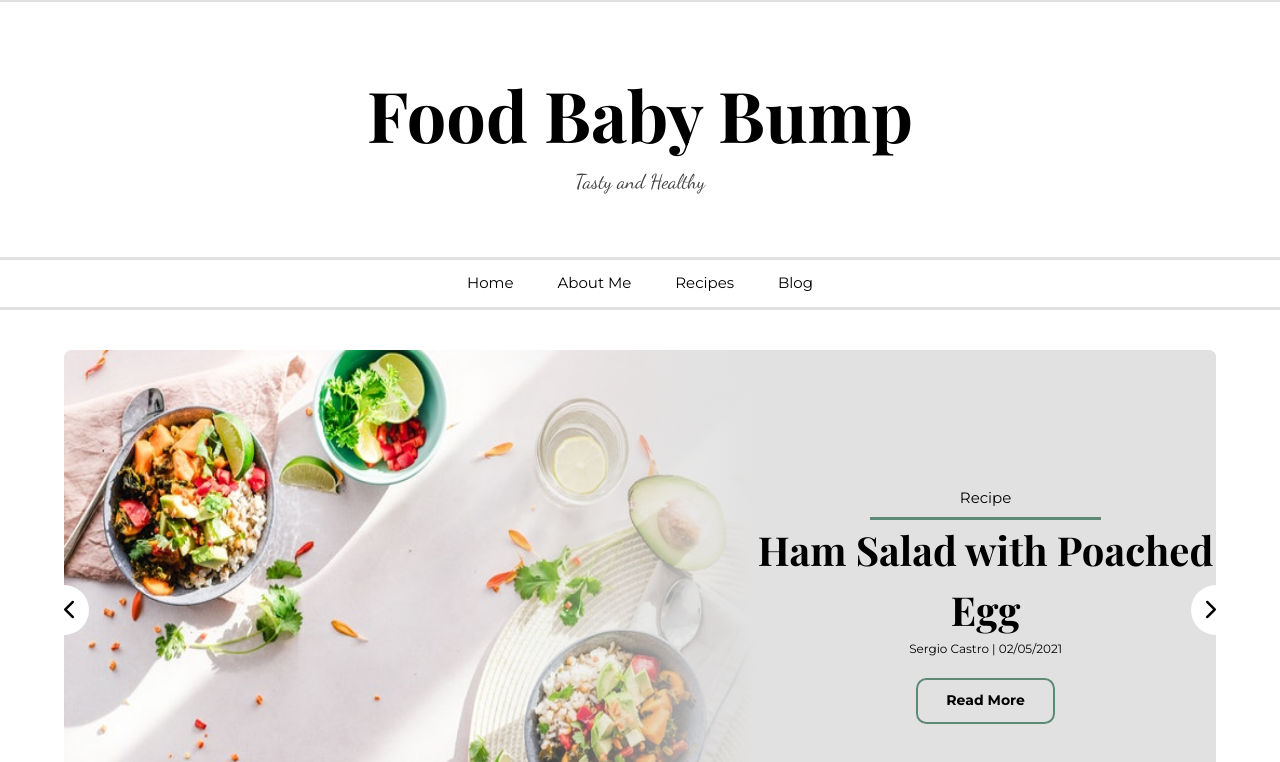
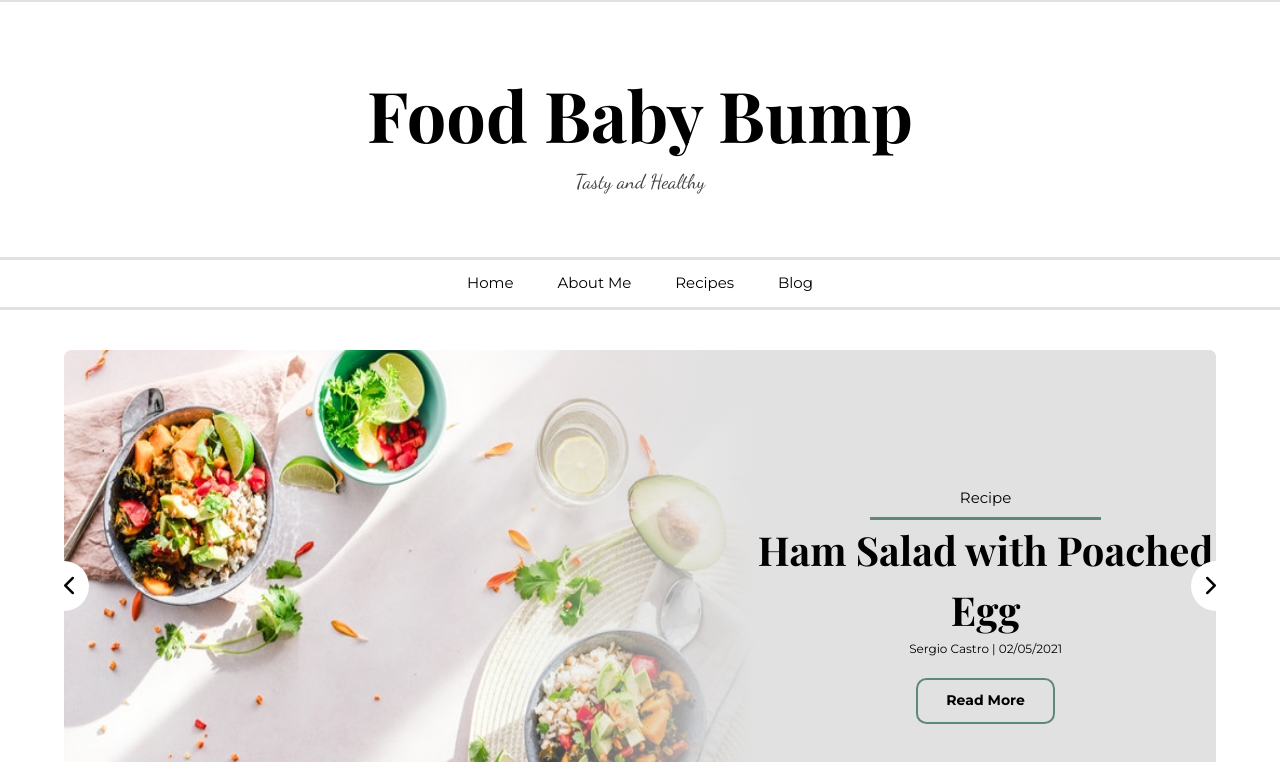
Before and after one commit to SergioCasCeb/FoodBabyBumpBlog, a plain HTML site: page index.html in a window 1280 px wide. Shown: the part 38-800 px from the top of the page. Drawn offline with nearby package versions, Linux system fonts and the light colour scheme.

Commit message:
Update styles.css

```diff
--- a/css/styles.css
+++ b/css/styles.css
@@ -202,7 +202,7 @@ header .bar .main-nav a:hover::after {
 .seccion-banner .container .btn-next,
 .seccion-banner .container .btn-prev {
   position: absolute;
-  top: 38.5%;
+  top: calc(50% - 5rem);
   cursor: pointer;
   height: 5rem;
   width: 5rem;
@@ -214,7 +214,7 @@ header .bar .main-nav a:hover::after {
 .seccion-banner .container #btn-next,
 .seccion-banner .container #btn-prev {
   position: absolute;
-  top: 40.5%;
+  top: calc(50% - 3.5rem);
   font-size: 2rem;
   z-index: 10;
   cursor: pointer;
@@ -316,14 +316,6 @@ header .bar .main-nav a:hover::after {
 }
 
 @media screen and (min-width: 1024px) {
-  .seccion-banner .container .btn-next,
-  .seccion-banner .container .btn-prev {
-    top: 45%;
-  }
-  .seccion-banner .container #btn-next,
-  .seccion-banner .container #btn-prev {
-    top: 48%;
-  }
   .seccion-banner .container .slider .banner-post {
     -webkit-box-orient: horizontal;
     -webkit-box-direction: normal;
```
